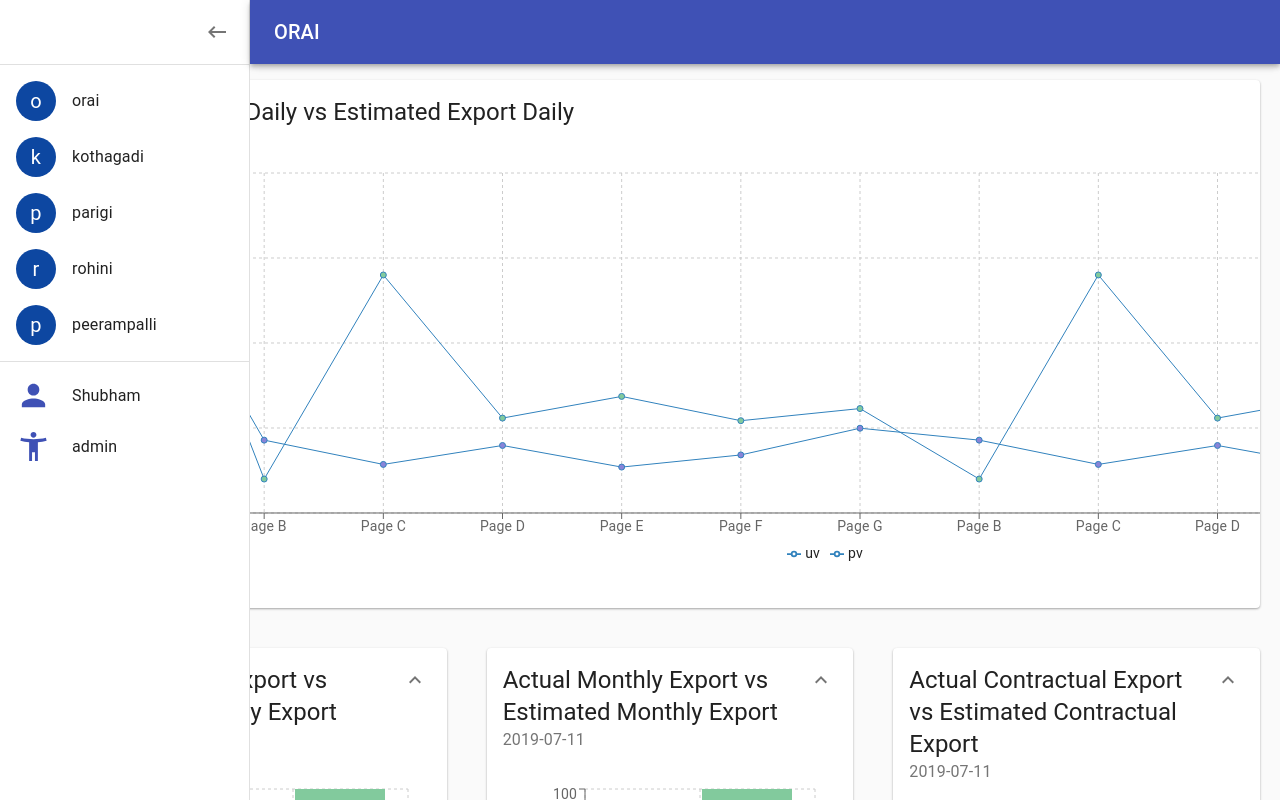
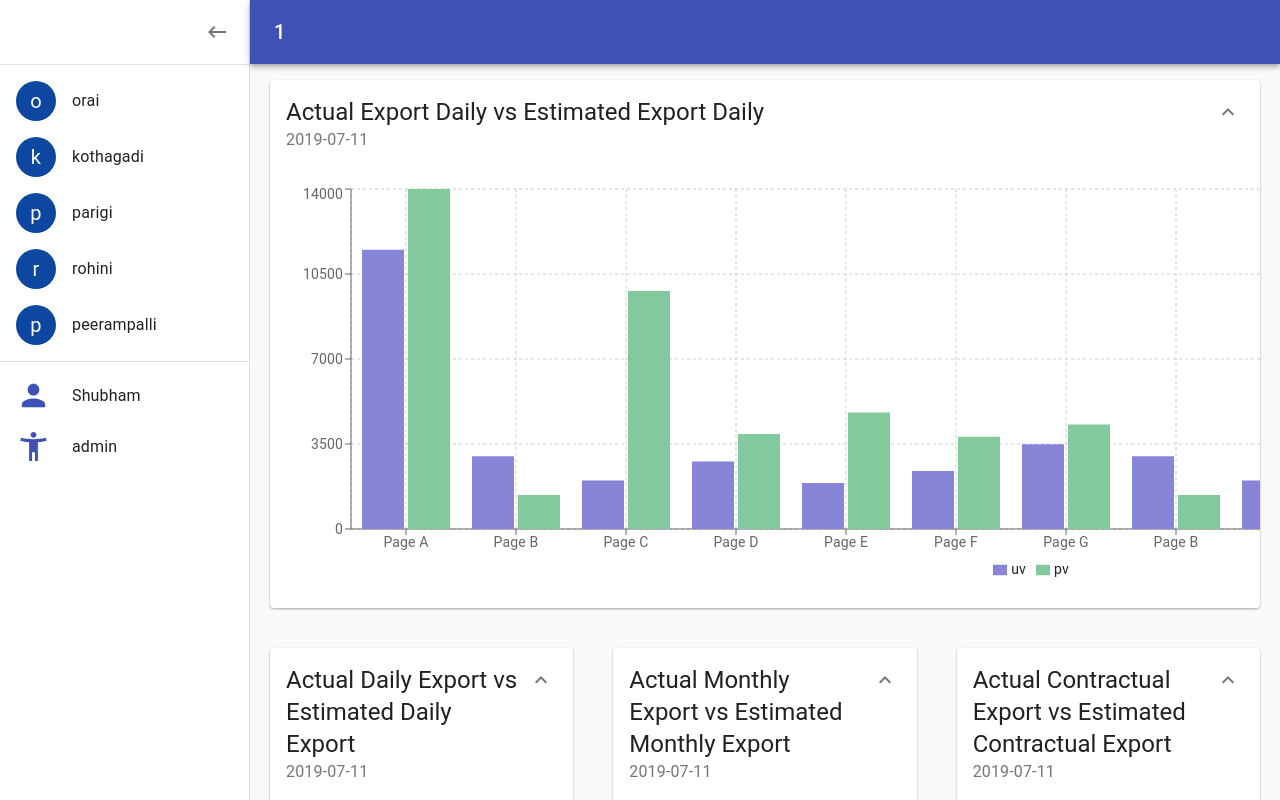
Before and after one commit to surya1304-zz/main_app, a React (Create React App) app: page /plants/1 in a window 1280 px wide. Both pictures are taken after a click on the button 36 px from the left and 32 px from the top of the page. Shown: the top 800 px of the page. Built offline with nearby package versions, Linux system fonts and the light colour scheme.

Commit message:
Added Bar charts

```diff
--- a/src/Components/Card/largeCard.component.js
+++ b/src/Components/Card/largeCard.component.js
@@ -5,7 +5,7 @@ import { makeStyles } from "@material-ui/core/styles";
 import Card from "@material-ui/core/Card";
 import CardHeader from "@material-ui/core/CardHeader";
 import CardContent from "@material-ui/core/CardContent";
-import Typography from "@material-ui/core/Typography";
+// import Typography from "@material-ui/core/Typography";
 import {
     LineChart,
     CartesianGrid,
@@ -15,6 +15,12 @@ import {
     Legend,
     Line
 } from "recharts";
+
+import ExpandMoreIcon from '@material-ui/icons/ExpandMore';
+import {Collapse} from "@material-ui/core";
+import IconButton from "@material-ui/core/IconButton";
+import clsx from "clsx";
+
 
 const useStyles = makeStyles(theme => ({
     card: {
@@ -32,6 +38,9 @@ const useStyles = makeStyles(theme => ({
             duration: theme.transitions.duration.shortest
         })
     },
+    expandOpen: {
+        transform: 'rotate(180deg)',
+    },
     linechart: {
         overflowX: "scroll",
         display: "flex",
@@ -41,6 +50,12 @@ const useStyles = makeStyles(theme => ({
 
 const LargeTiles = ({ first,second }) => {
     const classes = useStyles();
+
+    const [expanded, setExpanded] = React.useState(true);
+
+    function handleExpandClick() {
+        setExpanded(!expanded);
+    }
 
     const title = `${first} vs ${second}`;
 
@@ -129,8 +144,21 @@ const LargeTiles = ({ first,second }) => {
             <CardHeader
                 title={title}
                 subheader="2019-07-11"
+                action={
+                    <IconButton
+                        className={clsx(classes.expand, {
+                            [classes.expandOpen]: expanded,
+                        })}
+                        onClick={handleExpandClick}
+                        aria-expanded={expanded}
+                        aria-label="Show more"
+                    >
+                        <ExpandMoreIcon />
+                    </IconButton>
+                }
             />
-            <div className={classes.linechart}>
+            <Collapse in={expanded} timeout="auto" unmountOnExit>
+                <CardContent className={classes.linechart}>
                     <LineChart width={1500} height={400} data={data}>
                         <CartesianGrid strokeDasharray="3 3" />
                         <XAxis dataKey="name" />
@@ -140,8 +168,8 @@ const LargeTiles = ({ first,second }) => {
                         <Line dataKey="uv" fill="#8884d8" />
                         <Line dataKey="pv" fill="#82ca9d" />
                     </LineChart>
-            </div>
-            <CardContent />
+                </CardContent>
+            </Collapse>
         </Card>
     );
 };
--- a/src/Components/Card/largebar.component.js
+++ b/src/Components/Card/largebar.component.js
@@ -0,0 +1,176 @@
+import React from "react";
+import './largebar.component.styles.css';
+import { withRouter } from 'react-router-dom';
+import { makeStyles } from "@material-ui/core/styles";
+import Card from "@material-ui/core/Card";
+import CardHeader from "@material-ui/core/CardHeader";
+import CardContent from "@material-ui/core/CardContent";
+// import Typography from "@material-ui/core/Typography";
+import {
+    BarChart,
+    CartesianGrid,
+    XAxis,
+    YAxis,
+    Tooltip,
+    Legend,
+    Bar
+} from "recharts";
+
+import ExpandMoreIcon from '@material-ui/icons/ExpandMore';
+import {Collapse} from "@material-ui/core";
+import IconButton from "@material-ui/core/IconButton";
+import clsx from "clsx";
+
+const useStyles = makeStyles(theme => ({
+    card: {
+        maxWidth: "200vh",
+        margin : 20
+    },
+    media: {
+        height: 0,
+        paddingTop: "56.25%"
+    },
+    expand: {
+        transform: "rotate(0deg)",
+        marginLeft: "auto",
+        transition: theme.transitions.create("transform", {
+            duration: theme.transitions.duration.shortest
+        })
+    },
+    expandOpen: {
+        transform: 'rotate(180deg)',
+    },
+    linechart: {
+        overflowX: "scroll",
+        display: "flex",
+        justifyContent: "start"
+    }
+}));
+
+const LargeTileBars = ({ first,second }) => {
+    const classes = useStyles();
+
+    const [expanded, setExpanded] = React.useState(true);
+
+    function handleExpandClick() {
+        setExpanded(!expanded);
+    }
+
+    const title = `${first} vs ${second}`;
+
+    const data = [
+        {
+            name: "Page A",
+            uv: 11500,
+            pv: 14000
+        },
+        {
+            name: "Page B",
+            uv: 3000,
+            pv: 1398,
+            amt: 2210
+        },
+        {
+            name: "Page C",
+            uv: 2000,
+            pv: 9800,
+            amt: 2290
+        },
+        {
+            name: "Page D",
+            uv: 2780,
+            pv: 3908,
+            amt: 2000
+        },
+        {
+            name: "Page E",
+            uv: 1890,
+            pv: 4800,
+            amt: 2181
+        },
+        {
+            name: "Page F",
+            uv: 2390,
+            pv: 3800,
+            amt: 2500
+        },
+        {
+            name: "Page G",
+            uv: 3490,
+            pv: 4300,
+            amt: 2100
+        },
+        {
+            name: "Page B",
+            uv: 3000,
+            pv: 1398,
+            amt: 2210
+        },
+        {
+            name: "Page C",
+            uv: 2000,
+            pv: 9800,
+            amt: 2290
+        },
+        {
+            name: "Page D",
+            uv: 2780,
+            pv: 3908,
+            amt: 2000
+        },
+        {
+            name: "Page E",
+            uv: 1890,
+            pv: 4800,
+            amt: 2181
+        },
+        {
+            name: "Page F",
+            uv: 2390,
+            pv: 3800,
+            amt: 2500
+        },
+        {
+            name: "Page G",
+            uv: 3490,
+            pv: 4300,
+            amt: 2100
+        }
+    ];
+
+    return (
+        <Card id="helloworld" className={classes.card}>
+            <CardHeader
+                title={title}
+                subheader="2019-07-11"
+                action={
+                    <IconButton
+                        className={clsx(classes.expand, {
+                            [classes.expandOpen]: expanded,
+                        })}
+                        onClick={handleExpandClick}
+                        aria-expanded={expanded}
+                        aria-label="Show more"
+                    >
+                        <ExpandMoreIcon />
+                    </IconButton>
+                }
+            />
+            <Collapse in={expanded} timeout="auto" unmountOnExit>
+                <CardContent className={classes.linechart}>
+                    <BarChart width={1500} height={400} data={data}>
+                        <CartesianGrid strokeDasharray="3 3" />
+                        <XAxis dataKey="name" />
+                        <YAxis />
+                        <Tooltip />
+                        <Legend />
+                        <Bar dataKey="uv" fill="#8884d8" />
+                        <Bar dataKey="pv" fill="#82ca9d" />
+                    </BarChart>
+                </CardContent>
+            </Collapse>
+        </Card>
+    );
+};
+
+export default withRouter(LargeTileBars);
--- a/src/Components/Card/largebar.component.styles.css
+++ b/src/Components/Card/largebar.component.styles.css
@@ -0,0 +1,20 @@
+#helloworld {
+    -webkit-box-shadow: 0 1px 3px rgba(0, 0, 0, 0.12), 0 1px 2px rgba(0, 0, 0, 0.24);
+    -moz-box-shadow: 0 1px 3px rgba(0, 0, 0, 0.12), 0 1px 2px rgba(0, 0, 0, 0.24);
+    -ms-box-shadow: 0 1px 3px rgba(0, 0, 0, 0.12), 0 1px 2px rgba(0, 0, 0, 0.24);
+    -o-box-shadow: 0 1px 3px rgba(0, 0, 0, 0.12), 0 1px 2px rgba(0, 0, 0, 0.24);
+    box-shadow: 0 1px 3px rgba(0, 0, 0, 0.12), 0 1px 2px rgba(0, 0, 0, 0.24);
+    -webkit-transition: all 0.25s ease-in-out;
+    -moz-transition: all 0.25s ease-in-out;
+    -ms-transition: all 0.25s ease-in-out;
+    -o-transition: all 0.25s ease-in-out;
+    transition: all 0.25s ease-in-out;
+}
+
+#helloworld:hover {
+    -webkit-box-shadow: 0 10px 20px rgba(0, 0, 0, 0.19), 0 6px 6px rgba(0, 0, 0, 0.23);
+    -moz-box-shadow: 0 10px 20px rgba(0, 0, 0, 0.19), 0 6px 6px rgba(0, 0, 0, 0.23);
+    -ms-box-shadow: 0 10px 20px rgba(0, 0, 0, 0.19), 0 6px 6px rgba(0, 0, 0, 0.23);
+    -o-box-shadow: 0 10px 20px rgba(0, 0, 0, 0.19), 0 6px 6px rgba(0, 0, 0, 0.23);
+    box-shadow: 0 10px 20px rgba(0, 0, 0, 0.19), 0 6px 6px rgba(0, 0, 0, 0.23);
+}
--- a/src/Components/Card/smallCard.component.js
+++ b/src/Components/Card/smallCard.component.js
@@ -4,7 +4,7 @@ import { makeStyles } from "@material-ui/core/styles";
 import Card from "@material-ui/core/Card";
 import CardHeader from "@material-ui/core/CardHeader";
 import CardContent from "@material-ui/core/CardContent";
-import Typography from "@material-ui/core/Typography";
+// import Typography from "@material-ui/core/Typography";
 import ExpandMoreIcon from '@material-ui/icons/ExpandMore';
 
 import {
--- a/src/Components/Sidebar/sidebar.component.js
+++ b/src/Components/Sidebar/sidebar.component.js
@@ -88,7 +88,7 @@ const useStyles = makeStyles(theme => ({
     },
 }));
 
-function MiniDrawer({ plants,fname,role,history,toggleOpen }) {
+function MiniDrawer({ plants,fname,role,history,toggleOpen,sidebarhandler,sidebarhandler1,match }) {
     const classes = useStyles();
     const [open, setOpen] = React.useState(false);
 
@@ -99,9 +99,11 @@ function MiniDrawer({ plants,fname,role,history,toggleOpen }) {
             open : true,
         });
         setOpen(!open);
+        if (!open)
+            sidebarhandler();
+        else
+            sidebarhandler1();
     }
-
-    console.log(open);
 
     return (
         <div className={classes.root}>
@@ -125,7 +127,7 @@ function MiniDrawer({ plants,fname,role,history,toggleOpen }) {
                         <MenuIcon />
                     </IconButton>
                     <Typography variant="h6" noWrap>
-                        {plants.split('&')[0].toUpperCase()}
+                        {match.params.plantname.toUpperCase()}
                     </Typography>
                 </Toolbar>
             </AppBar>
--- a/src/Components/Tiles/tiles.component.js
+++ b/src/Components/Tiles/tiles.component.js
@@ -1,35 +1,39 @@
 import React from 'react';
-import { connect } from "react-redux";
 
 import LargeTiles from '../Card/largeCard.component';
+import LargeTileBars from '../Card/largebar.component';
 import SmallTiles from '../Card/smallCard.component';
 import MiniDrawer from '../Sidebar/sidebar.component'
 
 import './tiles.component.styles.css';
 
-const Tiles = ( open ) => {
+const Tiles = () => {
+
+    const SidebarHandler = () => {
+        document.getElementById('menu').style.paddingLeft = '250px';
+    };
+
+    const SidebarHandler1 = () => {
+        document.getElementById('menu').style.paddingLeft = '60px';
+    };
 
     return (
-        <div className='menu'>
-            <MiniDrawer />
+        <div id='menu'>
+            <MiniDrawer sidebarhandler={SidebarHandler} sidebarhandler1={SidebarHandler1} />
             <div>
-                <LargeTiles first="Actual Export Daily" second="Estimated Export Daily"/>
+                <LargeTileBars first="Actual Export Daily" second="Estimated Export Daily"/>
                 <div className='tiles'>
                     <SmallTiles first="Actual Daily Export" second="Estimated Daily Export" />
                     <SmallTiles first="Actual Monthly Export" second="Estimated Monthly Export" />
                     <SmallTiles first="Actual Contractual Export" second="Estimated Contractual Export" />
                 </div>
-                <LargeTiles first="Plant Availability" second="Grid Availability"/>
-                <LargeTiles first="Energy Index" second="Solar Index"/>
+                <LargeTileBars first="Plant Availability" second="Grid Availability"/>
+                <LargeTileBars first="Energy Index" second="Solar Index"/>
                 <LargeTiles first="PR" second="Grid Corrected PR"/>
             </div>
         </div>
     );
 };
 
-const mapStateToProps = state => ({
-    open : state.sidebar.open,
-});
 
-
-export default connect(mapStateToProps)(Tiles);
+export default Tiles;
--- a/src/Components/Tiles/tiles.component.styles.css
+++ b/src/Components/Tiles/tiles.component.styles.css
@@ -1,4 +1,4 @@
-.menu{
+#menu{
     padding-top: 60px;
     padding-left: 60px;
 }
```
Lines whose indentation alone changed are shown as unchanged.
